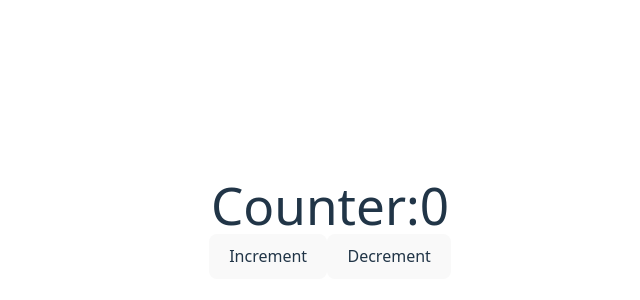
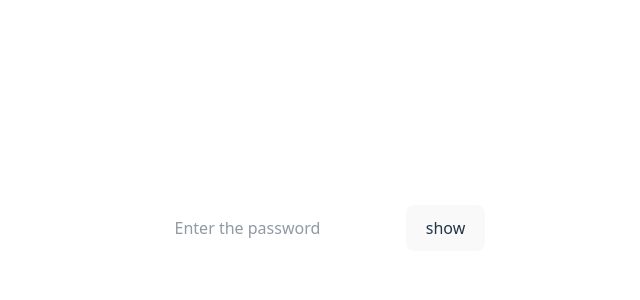
Before and after one commit to DiyaMaji22/Learning-react, a React (Vite) app in the folder my-app-vite/: page / in a window 1280 px wide. Shown: the part 172-472 px from the top of the page, without its empty margins (310-950 px from the left). Built offline with nearby package versions, Linux system fonts and the light colour scheme.

Commit message:
usestate nd useeffect

```diff
--- /dev/null
+++ b/my-app-vite/activity3/password.jsx
@@ -0,0 +1,27 @@
+import React, { useState } from "react"
+
+
+const Password=()=>{
+
+    const[show,setshow]=useState('password');
+    const [pass,setpass]=useState('show')
+    const changeState=()=>{
+        // setshow(()=>{return 'Hide Password'})
+        if(show=='password'){
+            setshow('text')
+            setpass('Hide')
+        }
+        else{
+            setshow('password')
+            setpass('Show')
+        }
+    }
+    return(
+        <div>
+            <input type={show} placeholder="Enter the password" required />
+            <button onClick={changeState}>{pass}</button>
+        </div>
+    )
+
+}
+export default Password;
--- /dev/null
+++ b/my-app-vite/miscellaneous/useEffectExample.jsx
@@ -0,0 +1,26 @@
+import React, { useEffect, useState } from "react";
+
+const UserEffectExample=()=>{
+
+    const [like,setLike]=useState(0);
+    const [value,setValue]=useState(0);
+    useEffect(()=>{
+        console.log("The component is mounted",like)
+        return ()=>console.log("the component is unmounted",like)
+    },[like])
+    const changeLike=()=>{
+        setLike((pre)=>pre+1);
+    }
+    const changeValue=()=>{
+        setValue(()=>{return "JAVA"})
+    }
+    return(
+        <div>
+            <h1>Likes: {like} and value: {value}</h1>
+            <button onClick={changeLike}>Incre</button>
+            <button onClick={changeValue}>ChangeValue</button>
+        </div>
+    )
+
+}
+export default UserEffectExample;
--- /dev/null
+++ b/my-app-vite/miscellaneous/useStateExample.jsx
@@ -0,0 +1,31 @@
+import React, { useState } from "react";
+const UserStateExample = () => {
+
+    // const [count,setCount]=useState(0);
+    // return(
+    //     <div>
+    //         <h1>Count is:{count}</h1>
+    //         <button onClick={()=>setCount(count+1)}>Increment</button>
+    //         <button onClick={()=>setCount(count-1)}>Decrement</button>
+    //     </div>
+    // )
+
+    const [led, setLed] = useState({
+        brand: "Samsung",
+        color:"Black"
+    });
+    const changeColor=()=>{
+        setLed((preState)=>{
+            return({...preState,color:"Silver"})
+        })
+    }
+
+    return (
+        <div>
+            <h1>Colour: {led.color}</h1>
+
+            <button onClick={changeColor}>Change The brand</button>
+        </div>
+    );
+};
+export default UserStateExample;
--- a/my-app-vite/src/main.jsx
+++ b/my-app-vite/src/main.jsx
@@ -16,6 +16,9 @@ import TailwindExample from '../miscellaneous/tailwind.jsx'
 import Card from '../activity1/card.jsx'
 import EvenHandling from '../miscellaneous/eventhandling.jsx'
 import Counter from '../activity2/counter.jsx'
+import UserStateExample from '../miscellaneous/useStateExample.jsx'
+import UserEffectExample from '../miscellaneous/useEffectExample.jsx'
+import Password from '../activity3/password.jsx'
 // function Laptop(){
 
 //     return(
@@ -79,6 +82,9 @@ createRoot(document.getElementById('root')).render(
     {/* <TailwindExample/> */}
     {/* <Card/> */}
     {/* <EvenHandling/> */}
-    <Counter/>
+    {/* <Counter/> */}
+    {/* <UserStateExample/>
+    <UserEffectExample/> */}
+    <Password/>
   </StrictMode>,
 )
```
